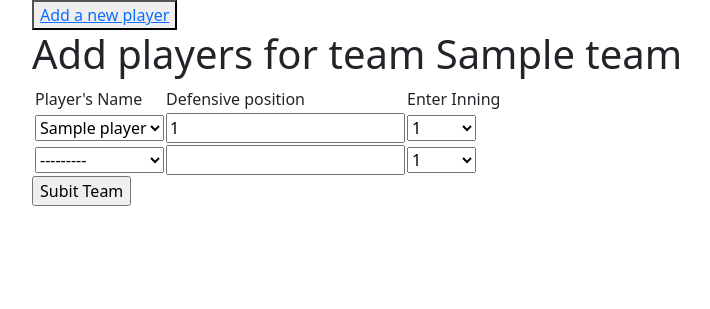
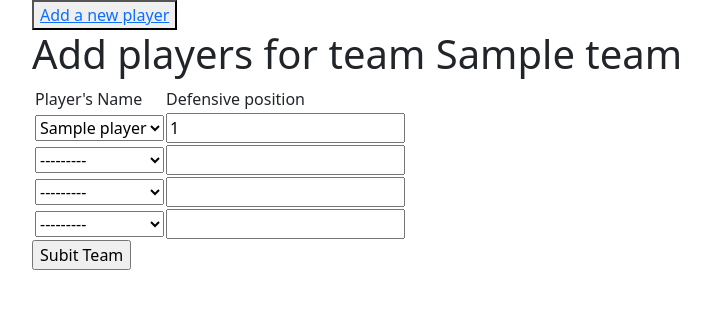
Before and after one commit to JGaukrogers/Electronic-Scorer-Sheet, a Django app: page /create_lineup/1/1 in a window 1280 px wide. Shown: the top 309 px of the page, without its empty margins (50-760 px from the left). Run offline with Django 4.2, Linux system fonts and the light colour scheme; tables that the repository leaves empty hold one stand-in row (values such as "Sample post"); some libraries are stand-ins or nearby versions.

Commit message:
Player forms in create lineup can be empty and enter inning is not selectable

```diff
--- a/scorerSheet/admin.py
+++ b/scorerSheet/admin.py
@@ -5,7 +5,7 @@
 
 @admin.register(Inning)
 class InningAdmin(admin.ModelAdmin):
-    list_display = ['inning']
+    list_display = ['id', 'inning']
 
 
 @admin.register(Team)
--- a/scorerSheet/templates/create_lineup.html
+++ b/scorerSheet/templates/create_lineup.html
@@ -15,7 +15,7 @@
                 <td></td>
                 <td>Player's Name</td>
                 <td>Defensive position</td>
-                <td>Enter Inning</td>
+                <td><!-- Enter inning --></td>
             </tr>
         {{ team_formset.management_form }}
         {% for form in team_formset.forms %}
@@ -23,7 +23,7 @@
                 <td>{{form.id}}</td>
                 <td>{{form.player}}</td>
                 <td>{{form.defensive_position}}</td>
-                <td>{{form.enter_inning}}</td>
+                <td>{{form.enter_inning.as_hidden}}</td>
             </tr>
         {% endfor %}
         </table>
--- a/scorerSheet/views.py
+++ b/scorerSheet/views.py
@@ -34,20 +34,23 @@
 def create_lineup(request, game_id, team_id):
     LineUpFormSet = modelformset_factory(LineUp, LineUpForm,
                                          # can_order=True,
-                                         min_num=2, max_num=2, absolute_max=2)
+                                         min_num=4, max_num=4, absolute_max=10)
     game = get_object_or_404(Game, pk=game_id)
-    default_enter_inning = Inning.objects.get_or_create(inning=1)
+    default_enter_inning, _ = Inning.objects.get_or_create(inning=1)
     if request.method == 'POST':
         lineup_formset = LineUpFormSet(request.POST,
                                        form_kwargs={'team_id': team_id},
-                                       initial=[{'enter_inning': default_enter_inning}])
-        if lineup_formset.is_valid():
-            for form in lineup_formset:
-                # https://stackoverflow.com/a/29899919
-                if form.is_valid() and form.has_changed():
-                    new_lineup = save_new_lineup_element(form, game)
-                    create_cells_for_lineup(new_lineup)
+                                       # initial=[{'enter_inning': default_enter_inning}],
+                                       )
+        valid_form_found = False
+        for form in lineup_formset:
+            # https://stackoverflow.com/a/29899919
+            if form.is_valid() and form.has_changed():
+                new_lineup = save_new_lineup_element(form, game)
+                create_cells_for_lineup(new_lineup)
+                valid_form_found = True
 
+        if valid_form_found:
             if game.guest_team.id != team_id:
                 team_id = game.guest_team.id
                 return redirect('create_lineup', game_id, team_id)
```
